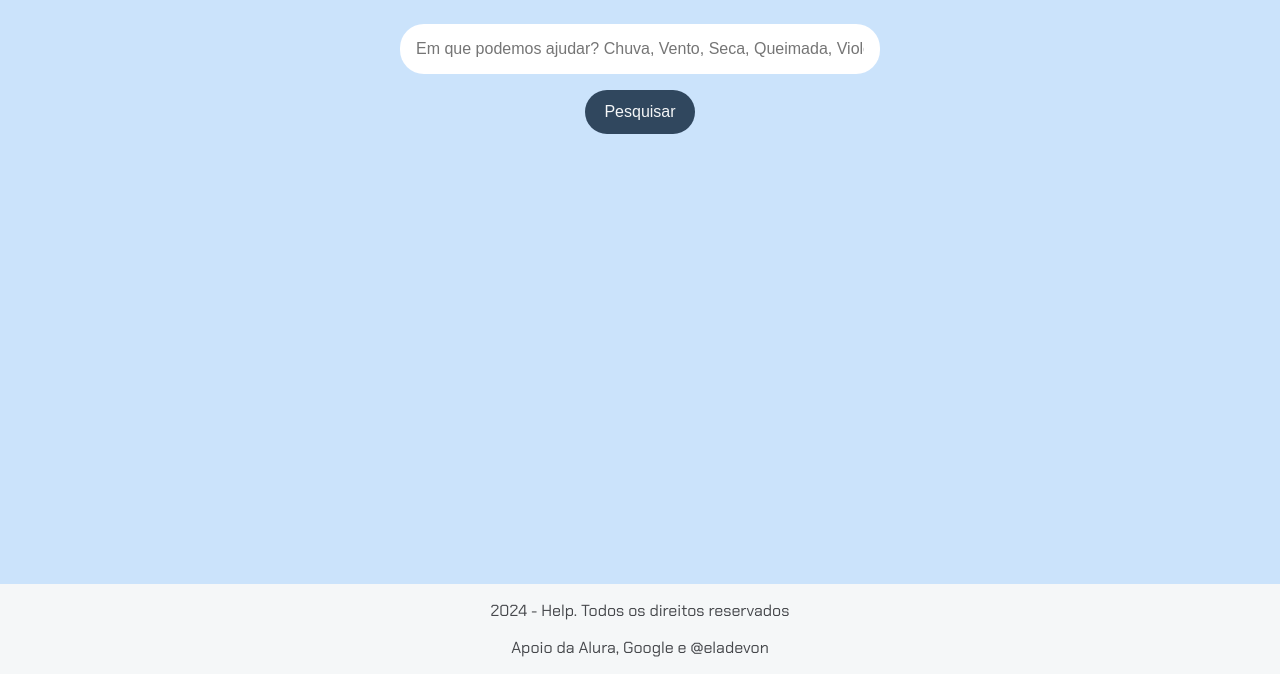
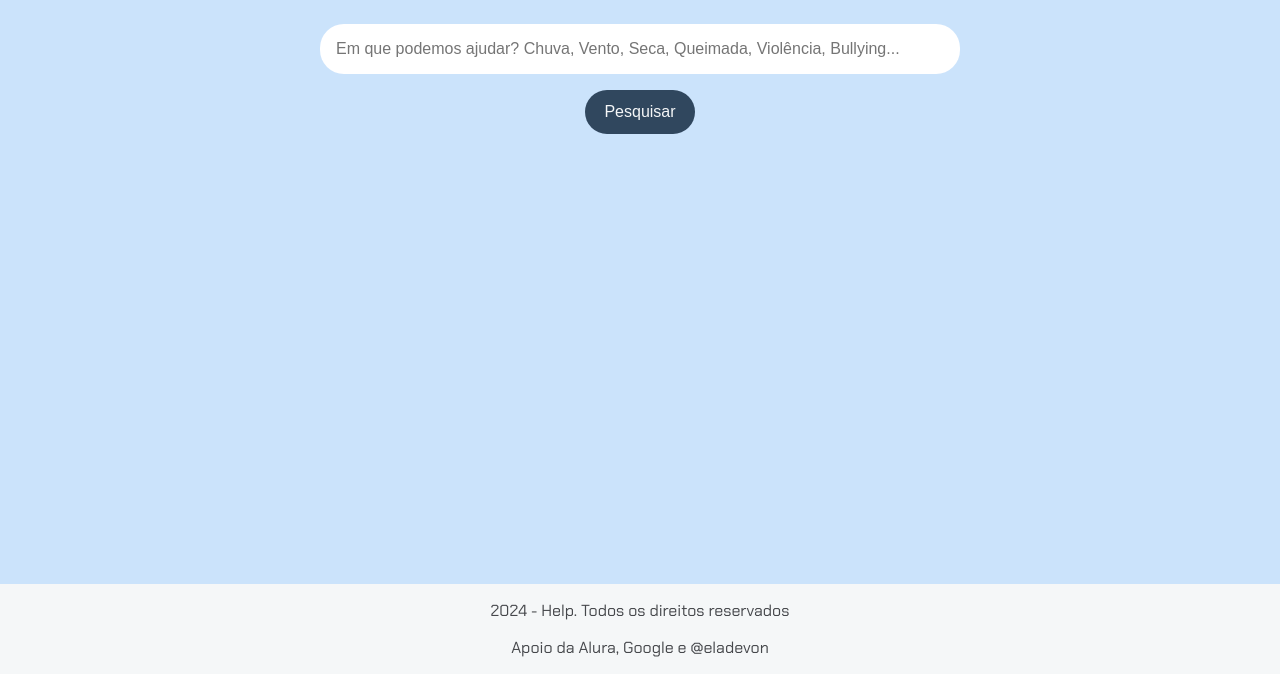
Before and after one commit to eladevon/Help, a plain HTML site: page index.html in a window 1280 px wide. Shown: the part 126-800 px from the top of the page. Drawn offline with Linux system fonts and the light colour scheme.

Commit message:
Update style.css

```diff
--- a/style.css
+++ b/style.css
@@ -32,7 +32,7 @@ section {
 
 /* Estiliza os inputs dentro das seções */
 section input {
-    width: 30rem; /* Largura dos inputs */
+    width: 40rem; /* Largura dos inputs */
     border: none; /* Remove a borda padrão */
     padding: 1rem; /* Espaçamento interno */
     border-radius: 1.5rem; /* Borda arredondada */
```
